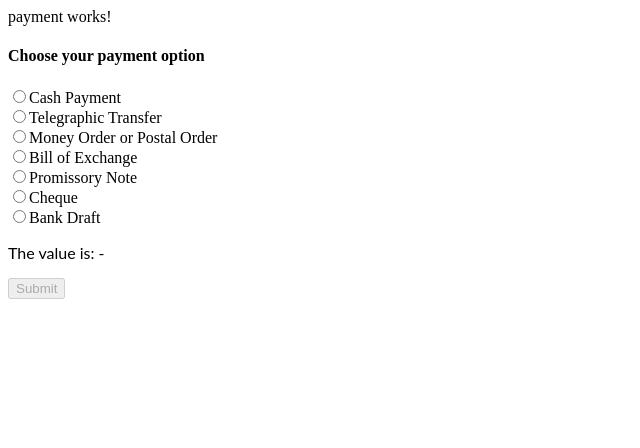
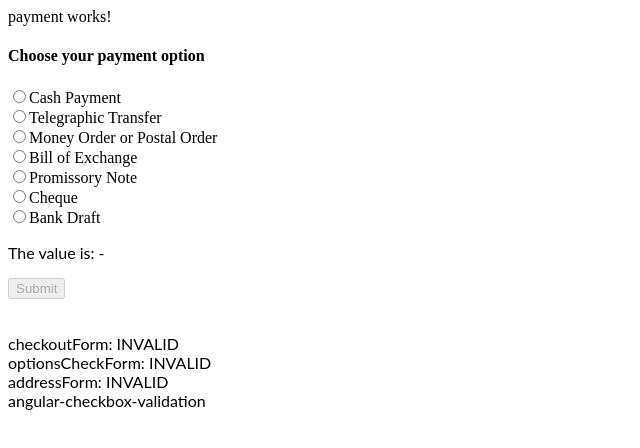
Before and after one commit to dunomzone/angular-ivy-6s5hfz, an Angular app: page / in a window 1280 px wide. Shown: the top 448 px of the page, without its empty margins (0-640 px from the left). Built offline with nearby package versions, Linux system fonts and the light colour scheme.

Commit message:
2 files modified

```diff
--- a/src/app/app.component.html
+++ b/src/app/app.component.html
@@ -13,7 +13,8 @@
         *ngIf="checkoutForm.get('optionsCheckForm').valid; else loggedOut"
       >
         The value is:
-        {{ checkoutForm.get('optionsCheckForm').value }}
+        {{ checkoutForm.get('optionsCheckForm').get('optionForm').value }} -
+        {{ checkoutForm.get('optionsCheckForm').get('optionForm').status }}
       </p>
 
       <button
@@ -25,6 +26,13 @@
       >
         Submit
       </button>
+
+      <p>
+      <br>checkoutForm:  {{ checkoutForm.status }}
+      <br>optionsCheckForm:  {{ checkoutForm.get('optionsCheckForm').status }}
+      <br>addressForm:  {{ checkoutForm.get('addressForm').status }}
+      <br>{{ title }}
+      </p>
 
       <span
         class="error-msg"
--- a/src/app/app.component.ts
+++ b/src/app/app.component.ts
@@ -59,11 +59,13 @@ export class AppComponent {
     this.isFormSubmitted = true;
     console.log(this.checkoutForm.value)
     if (!this.checkoutForm.valid) {
-      console.log('Please provide all the required values!')
+      this.title = 'Please provide all the required values!';
+      console.log(this.title)
       return false;
-    } else {
-      console.log(this.checkoutForm.value)
     }
+    // else {
+    //   console.log(this.checkoutForm.value)
+    // }
   }
 
   getChecked() {
```
